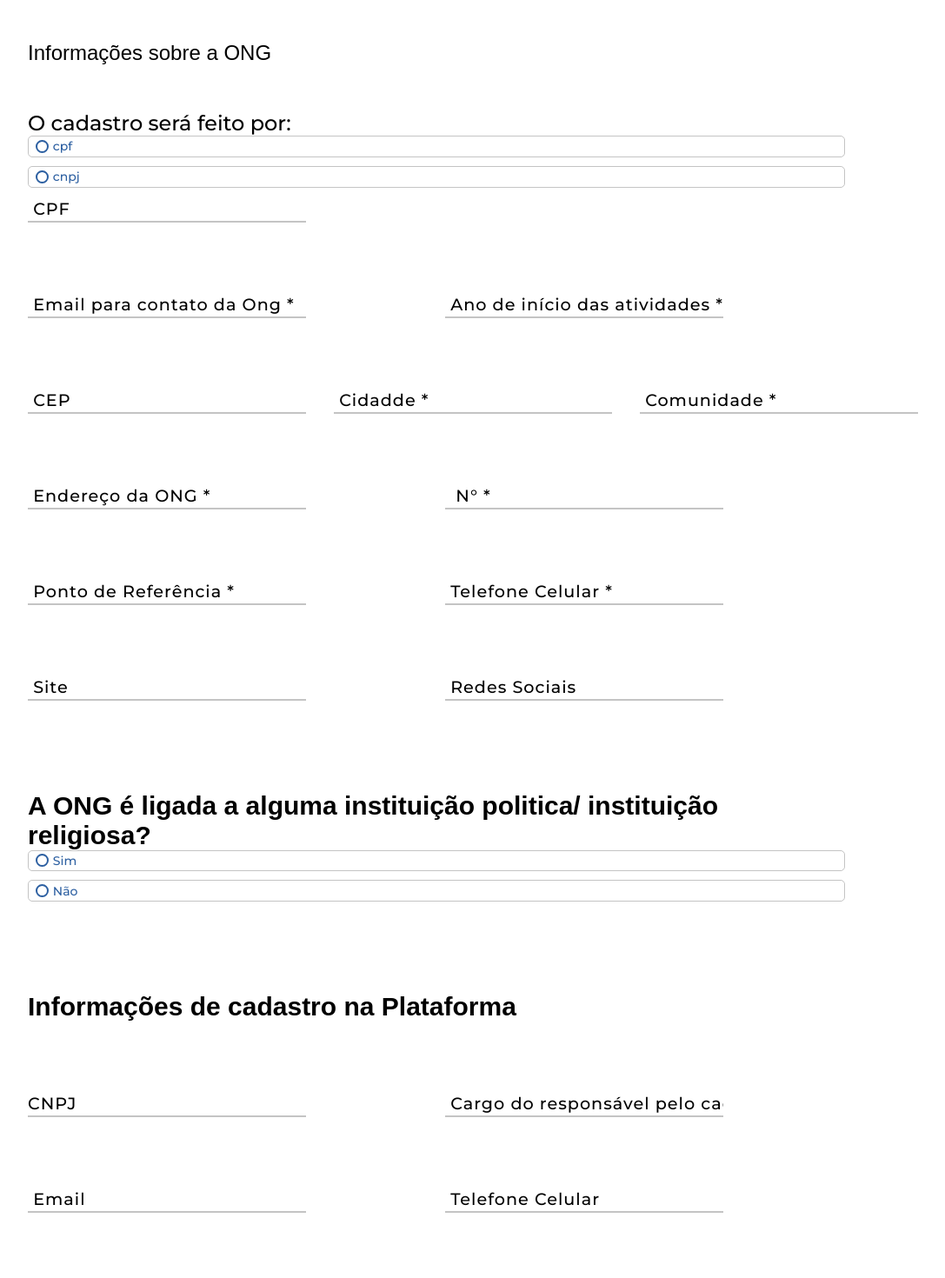
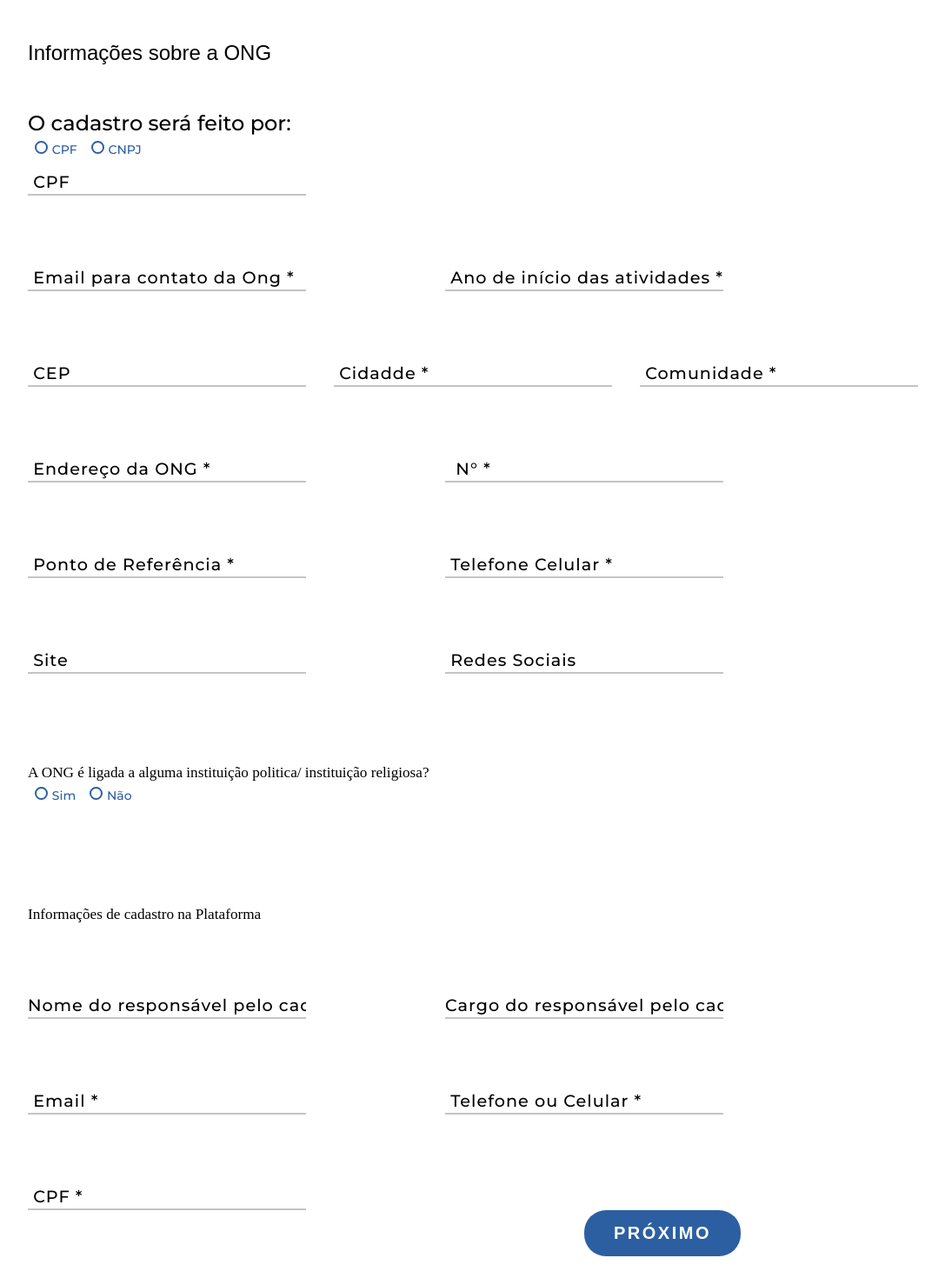
Before and after one commit to EstudioVnW/vision, a React (Create React App) app: page /cadastro-da-organizacao in a window 1280 px wide. Shown: the part 260-1730 px from the top of the page at 87% size, without its empty margins (138-1225 px from the left). Built offline with nearby package versions, Linux system fonts and the light colour scheme; a web font is replaced by a local one.

Commit message:
litter adjustment

```diff
--- a/src/components/Buttons/index.js
+++ b/src/components/Buttons/index.js
@@ -0,0 +1,11 @@
+import React from 'react'
+
+import * as S from "./styles";
+
+const BtnProx = ({ onClick }) => {
+  return (
+    <S.Button id="enviar" onClick={onClick}>Próximo</S.Button>
+  );
+}
+
+export default BtnProx;
--- a/src/components/Buttons/styles.js
+++ b/src/components/Buttons/styles.js
@@ -0,0 +1,14 @@
+import styled from "styled-components";
+import { colors } from '../../styles/Theme';
+
+export const Button = styled.button`
+  margin-bottom: 10px;
+  width: 100%;
+  height: auto;
+  display: flex;
+  justify-content: center;
+  /* margin-top: -5rem; */
+  align-items: center;
+  flex-direction: column;
+  color: ${colors.black};
+`;
--- a/src/components/Inputs/input/Input.js
+++ b/src/components/Inputs/input/Input.js
@@ -2,7 +2,7 @@ import React from "react";
 import "./Input.css";
 import * as S from "./styles";
 
-const Input = ({ mask, value, place, width }) => {
+const Input = ({ mask, value, place, width, noBorder }) => {
   return (
     <S.Container>
       <S.Input
@@ -11,6 +11,7 @@ const Input = ({ mask, value, place, width }) => {
         placeholder={place}
         mask={mask}
         value={value}
+        noBorder={noBorder}
       />
     </S.Container>
   );
--- a/src/components/Inputs/inputRadio/index.js
+++ b/src/components/Inputs/inputRadio/index.js
@@ -1,10 +1,10 @@
 import * as S from "./styles";
 
-const InputRadio = ({ title, label, value }) => {
+const InputRadio = ({ title, label, value, noBorder , inlineBlock}) => {
   return (
     <>
       {title && <S.TitleInputRadio>{title}</S.TitleInputRadio>}
-      <S.ContainerInputRadio>
+      <S.ContainerInputRadio noBorder inlineBlock>
         <S.Input
           type="radio"
           id={label}
--- a/src/components/Inputs/inputRadio/styles.js
+++ b/src/components/Inputs/inputRadio/styles.js
@@ -10,14 +10,14 @@ export const TitleInputRadio= styled.p`
 export const ContainerInputRadio = styled.div`
   margin-bottom:  10px;
   /* max-width: 49%; */
-  display: flex;
+  display: ${props => props.inlineBlock ? 'inline-block' : 'flex'};
   align-items: center ;
   color: #2c5fa1;
   font-size: 20px;
   font-family: "Montserrat", sans-serif;
-  /* display: ${props => props.block ? 'block': 'inline-block'}; */
+  display: ${props => props.block && 'inline-block'};
   padding: .15rem .5rem;
-  border: 1px solid ${colors.grey};
+  border: ${props => !props.noBorder && `1px solid ${colors.grey}`};
   border-radius: 5px;
 `;
 
--- a/src/pages/Onboarding/CauseAndPeopleProfileFormScreen/index.js
+++ b/src/pages/Onboarding/CauseAndPeopleProfileFormScreen/index.js
@@ -5,12 +5,8 @@ import Header from '../../../components/Header';
 import Title from '../../../components/Title';
 import InputRadio from '../../../components/Inputs/inputRadio';
 import InputNumber from '../../../components/Inputs/inputNumber';
-import SelectedText from '../../../components/Select/selectedText';
-import Button from '../../../components/Buttons/BtnProx/BtnProx';
+import Button from '../../../components/Buttons';
 import Select from '../../../components/Select';
-import SelectItem from '../../../components/Select/selectItem';
-
-import { Close } from '../../../assets';
 
 import * as S from "./styles";
 
@@ -76,7 +72,6 @@ const CauseAndPeopleProfileFormScreen = () => {
       <Select
         list={listCauses}
         itemSelected={selectedOccupationArea}
-
         handleSelected={handleSelected}
         selectedOccupationArea={selectedOccupationArea}
         handleRemove={remover}
@@ -99,7 +94,7 @@ const CauseAndPeopleProfileFormScreen = () => {
   const renderAssistedNumbers = () => (
     <S.Content>
       <S.Title>Número de assistidos pela ONG</S.Title>
-      <S.ContentInput width="280px">
+      <S.ContentInput width="17.5rem">
         {listAssistedNumbers.map((item) => (
           <InputRadio label={item} value="" />
         ))}
@@ -112,7 +107,7 @@ const CauseAndPeopleProfileFormScreen = () => {
     <S.Content>
       <S.Title withSubtitle>Gênero das pessoas assistidas pela ONG</S.Title>
       <S.Subtitle>É possível escolher mais de uma opção</S.Subtitle>
-      <S.ContentInput width="345px">
+      <S.ContentInput width="21.563rem">
         {listGenderOfPeople.map((item) => (
           <InputRadio label={item} value="" />
         ))}
@@ -123,7 +118,7 @@ const CauseAndPeopleProfileFormScreen = () => {
   const renderFaixaEtaria = () => (
     <S.Content>
       <S.Title>Faixa etária dos assistidos</S.Title>
-      <S.ContentInput width="500px">
+      <S.ContentInput width="31.25rem">
         {listAge.map((item) => (
           <InputRadio label={item} value="CPF" />
         ))}
@@ -140,8 +135,10 @@ const CauseAndPeopleProfileFormScreen = () => {
         {renderCausesOfActing()}
         {renderAssistedNumbers()}
         {renderGenderOfPeople()}
-        {renderFaixaEtaria()}
-        <Button />
+        <S.Footer>
+          {renderFaixaEtaria()}
+          <Button />
+        </S.Footer>
       </S.Main>
     </>
   );
--- a/src/pages/Onboarding/CauseAndPeopleProfileFormScreen/styles.js
+++ b/src/pages/Onboarding/CauseAndPeopleProfileFormScreen/styles.js
@@ -73,3 +73,14 @@ export const BtnRemove = styled.button`
   display: flex;
   margin-left: 1.5rem;
 `;
+
+export const Footer = styled.div`
+  display: flex;
+  justify-content: space-between;
+  align-items: flex-end;
+  padding-bottom: 50px;
+
+  div {
+    padding-bottom: 0;
+  }
+`;
--- a/src/pages/Onboarding/OngFormScreen/form.css
+++ b/src/pages/Onboarding/OngFormScreen/form.css
@@ -20,7 +20,10 @@
 .text2{
     margin-top: 13vh;
     margin-bottom: vh;
-    font-size: 30px;
+    font-size: 1.075rem;
+    font-family: "SF Pro Regular";
+    color: #000000;
+    font-weight: 500;
 }
 
 
--- a/src/pages/Onboarding/OngFormScreen/index.js
+++ b/src/pages/Onboarding/OngFormScreen/index.js
@@ -18,22 +18,25 @@ const OngFormScreen = () => {
   }
 
   const renderCadastro = () => (
-    <><div>
+    <>
+    {/* <S.ContentInput width="31.25rem"> */}
       <InputRadio
         title='O cadastro será feito por:'
-        label="cpf"
-        value="CPF" />
+        label="CPF"
+        value="CPF" inlineBlock/>
       <InputRadio
-        label="cnpj"
-        value="CNPJ" />
-    </div>
-      <S.Container >
+        label="CNPJ"
+        value="CNPJ"
+        noBorder inlineBlock
+      />
+    {/* </S.ContentInput> */}
+      <S.Container>
 
         <S.BoxCpf>
           <Input
             place=" CPF"
             mask="999.999.999-99"
-
+            noBorder
           />
         </S.BoxCpf>
 
@@ -132,23 +135,23 @@ const OngFormScreen = () => {
             place="Nome do responsável pelo cadastro"
             mask=""
             label="cnpj"
-            value="CNPJ"
+            value=""
           />
           <div className="row1">
             <Input
-              place=" Cargo do responsável pelo cadastro *"
+              place="Cargo do responsável pelo cadastro *"
             />
           </div>
         </div>
 
         <div className="Input divFormC ">
           <Input
-            place=" Email"
+            place=" Email *"
             mask=""
           />
           <div className="row1">
             <Input
-              place=" Telefone Celular"
+              place=" Telefone ou Celular *"
               mask=""
             />
           </div>
```
Also changed, not shown: src/components/Inputs/input/styles.js (+3 -7 lines), src/components/Select/index.js (+5 -5 lines), src/components/Inputs/input/index.js (deleted).
